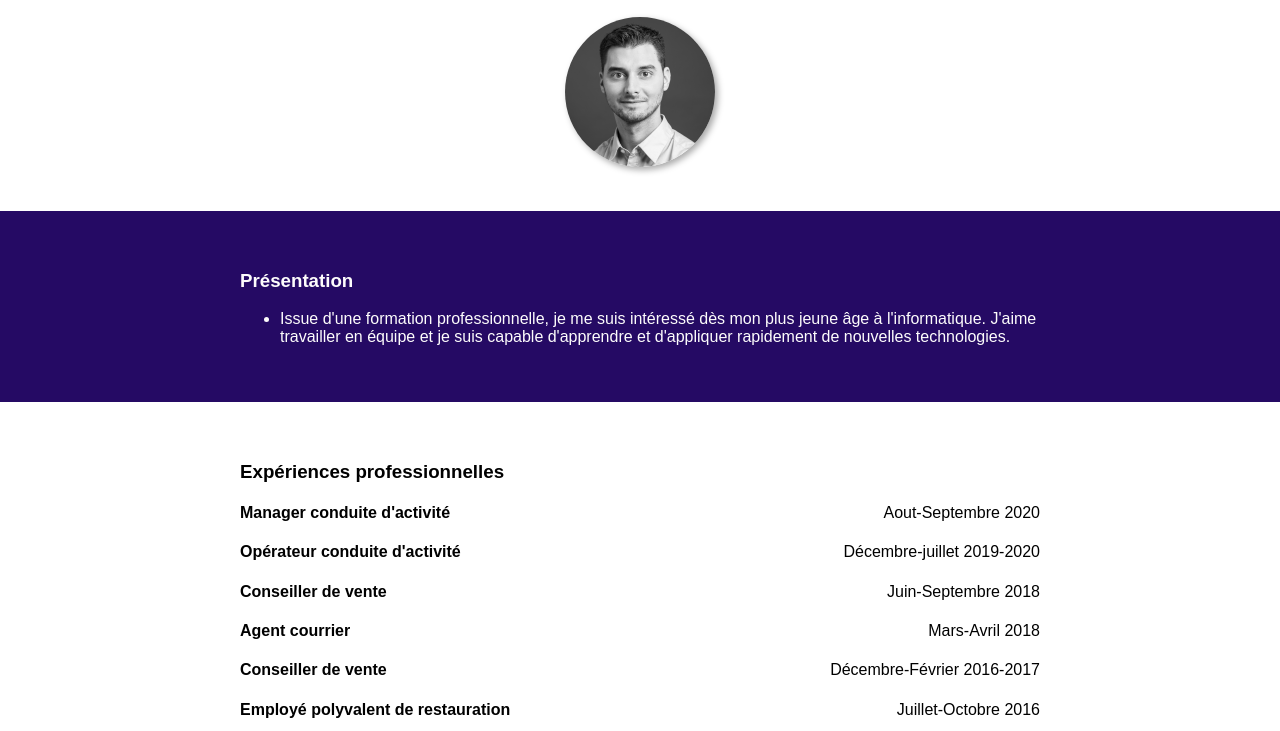
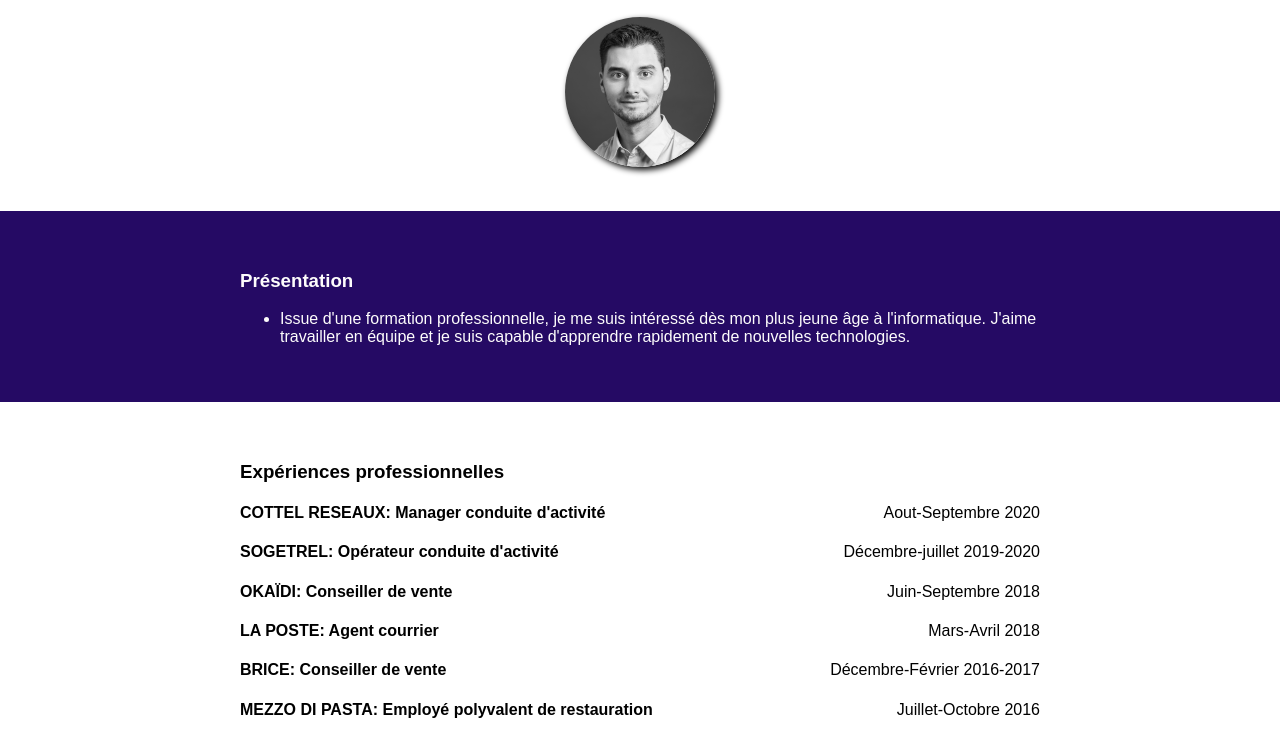
Before and after one commit to Lucas-ant5/cvdelucas, a plain HTML site: page index.html in a window 1280 px wide. Shown: the part 221-952 px from the top of the page. Drawn offline with Linux system fonts and the light colour scheme.

Commit message:
Modif cv

```diff
--- a/css/style.css
+++ b/css/style.css
@@ -45,7 +45,7 @@ body {
   header img {
     width: 150px;
     border-radius: 75px;
-    box-shadow: 3px 3px 6px rgb(170, 170, 170);
+    box-shadow: 3px 3px 6px rgb(0, 0, 0);
 }
   section {
     padding: 40px;
--- a/index.html
+++ b/index.html
@@ -34,8 +34,7 @@
                 <li>Issue d'une formation professionnelle, je me
                     suis intéressé dès mon plus jeune âge à
                     l'informatique. J'aime travailler en équipe et je
-                    suis capable d'apprendre et d'appliquer
-                    rapidement de nouvelles technologies.</li>
+                    suis capable d'apprendre rapidement de nouvelles technologies.</li>
             </ul>
         </div>
     </section>
@@ -44,23 +43,23 @@
             <h3>Expériences professionnelles</h3>
             <div>
                 <aside>Aout-Septembre 2020</aside>
-                <h4>Manager conduite d'activité</h4>
+                <h4>COTTEL RESEAUX: Manager conduite d'activité</h4>
             <div>
                 <aside>Décembre-juillet 2019-2020</aside>
-                <h4>Opérateur conduite d'activité</h4>
+                <h4>SOGETREL: Opérateur conduite d'activité</h4>
              <div>
                 <aside>Juin-Septembre 2018</aside>
-                <h4>Conseiller de vente</h4>
+                <h4>OKAÏDI: Conseiller de vente</h4>
             <div>
                 <div>
                 <aside>Mars-Avril 2018</aside>
-                <h4>Agent courrier</h4>
+                <h4>LA POSTE: Agent courrier</h4>
             </div>
                 <aside>Décembre-Février 2016-2017</aside>
-                <h4>Conseiller de vente</h4>
+                <h4>BRICE: Conseiller de vente</h4>
             <div>
                 <aside>Juillet-Octobre 2016</aside>
-                <h4>Employé polyvalent de restauration</h4>
+                <h4>MEZZO DI PASTA: Employé polyvalent de restauration</h4>
             </div>
         </div>
     </section>
@@ -99,10 +98,6 @@
     <footer class="secondary-block">
         <div class="content">
             <div class="links">
-                <ul>
-                    <li><a href="http://konexio.eu">Voyage</a></li>
-                    <li><a href="http://konexio.eu">Tech</a></li>
-                </ul>
             </div>
             <div class="links">
                 <ul>
```
